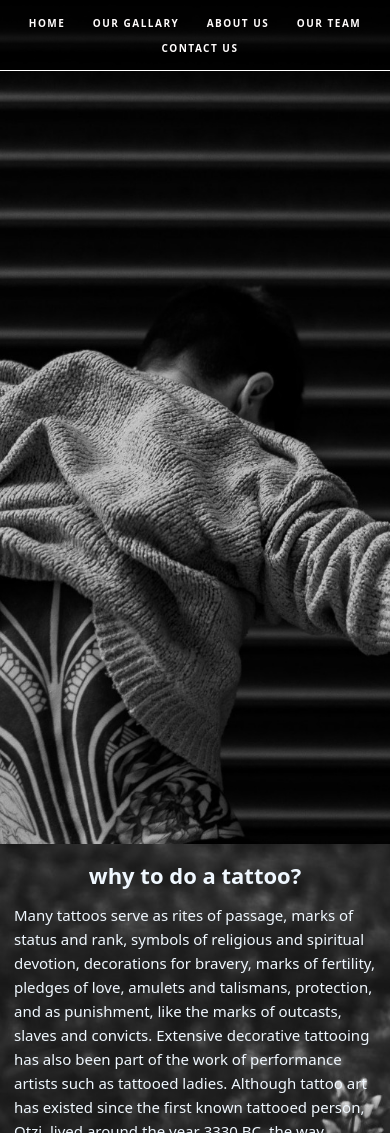
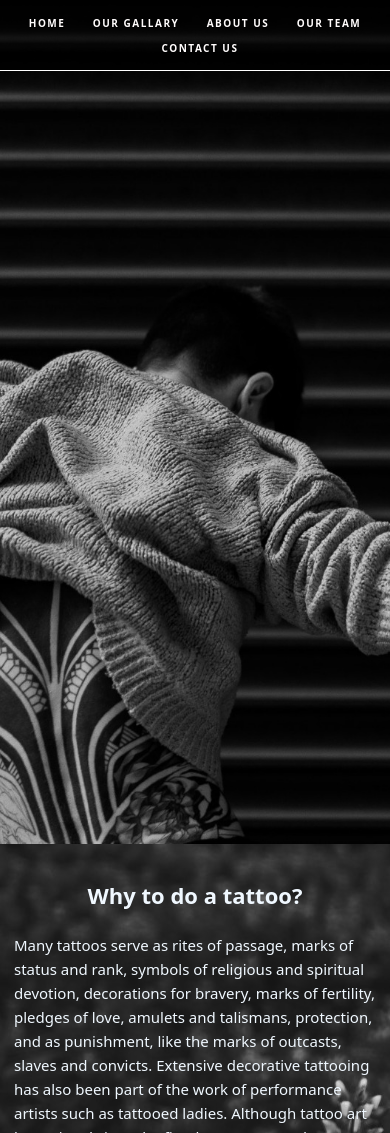
Before and after one commit to MuhammadHamad/student-project, a plain HTML site: page index.html in a window 390 px wide. Shown: the top 1133 px of the page. Drawn offline with Linux system fonts and the light colour scheme.

Commit message:
some random changes

```diff
--- a/index.html
+++ b/index.html
@@ -21,7 +21,7 @@
     </header>
 
     <div class="page2">
-      <h2>why to do a tattoo?</h2>
+      <h2>Why to do a tattoo?</h2>
       <p>
         Many tattoos serve as rites of passage, marks of status and rank,
         symbols of religious and spiritual devotion, decorations for bravery,
--- a/pinkbox.css
+++ b/pinkbox.css
@@ -112,7 +112,7 @@ a:hover {
   .page2 h2 {
     text-align: center;
     font-size: 22px;
-    padding-bottom: 10px;
+    padding: 20px 0;
   }
 
   .page2 p {
```
